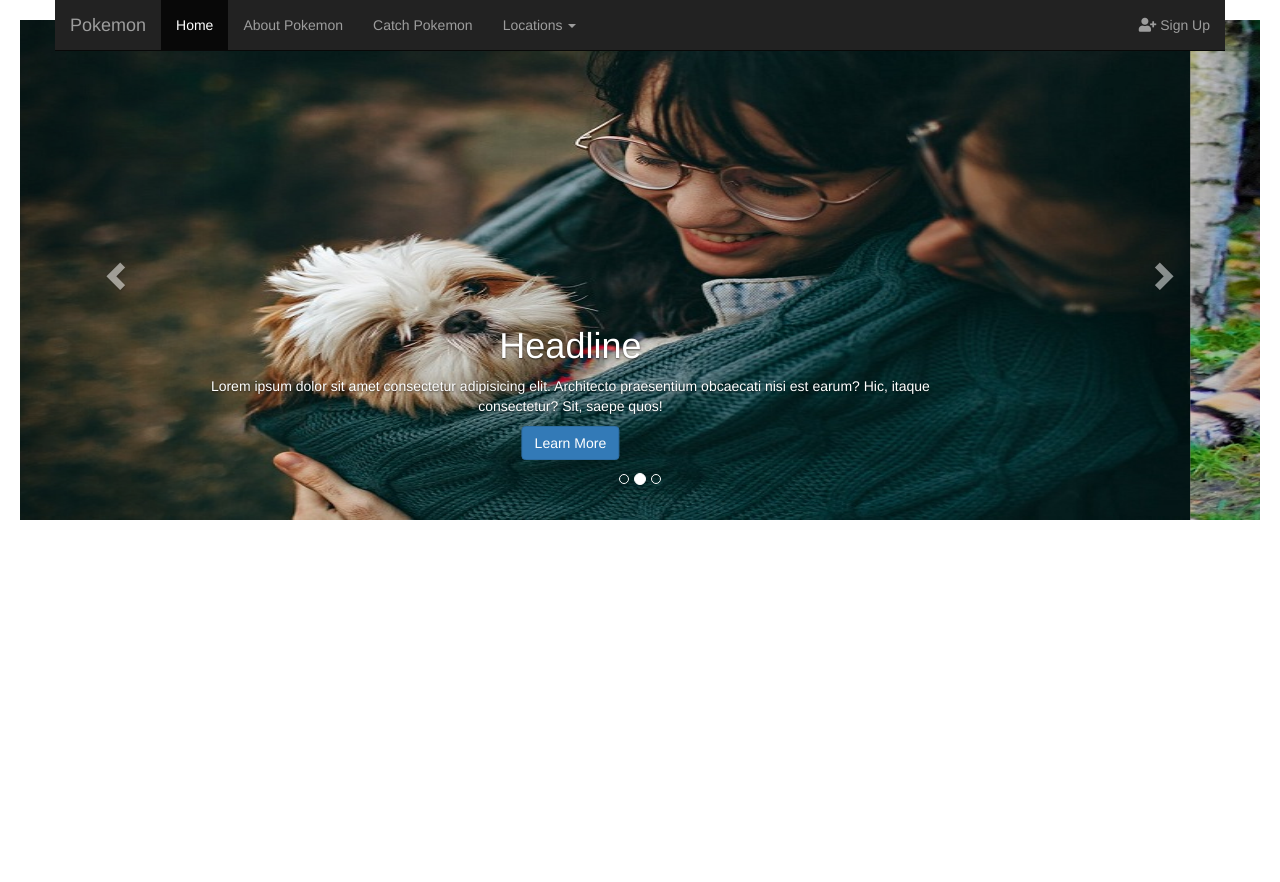
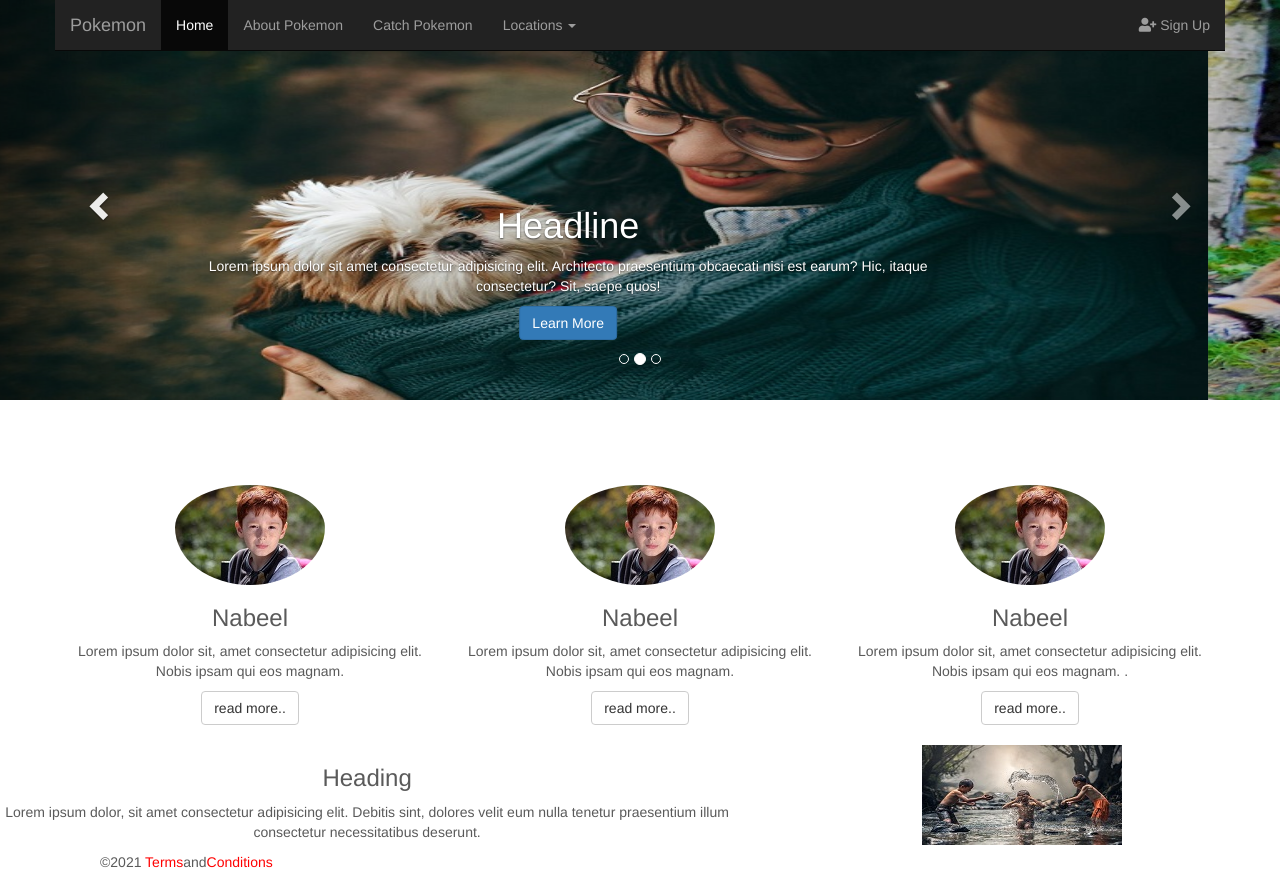
Before and after one commit to Aqib-Sarjeel/project_pokemon, a plain HTML site: page index.html in a window 1280 px wide. Before the commit the page ends 800 px from the top, so only its background shows below. Drawn offline with nearby package versions, Linux system fonts and the light colour scheme.

Commit message:
added new features

```diff
--- a/css/index.css
+++ b/css/index.css
@@ -1,45 +1,54 @@
-body{
-    padding: 20px;
+body {
+  /* padding: 20px; */
   color: #5a5a5a;
 }
-.wrapper{
+.wrapper {
   position: absolute;
   top: 0;
   right: 0;
   left: 0;
-    z-index: 20;
-
+  /* z-index: 20; */
 }
 
-.carousel{
-    height: 500px;
+.carousel {
+  height: 400px;
   margin-bottom: 50px;
-
-
-
-
-
-
 }
-.carousel-inner > .item > img{
+.carousel-inner > .item > img {
   position: absolute;
-    height: 500px;
+  height: 400px;
   min-width: 100%;
   top: 0;
   left: 0;
 }
 
-
-.carousel .item{
-
-    height: 500px;
+.carousel .item {
+  height: 400px;
   background-color: #777;
 }
 
-.wrapper > .container{
+.wrapper > .container {
   padding-left: 0;
   padding-right: 0;
 }
-.wrapper .navbar .container{
+.wrapper .navbar .container {
   width: auto;
 }
+
+
+.container img {
+  padding-top: 15px;
+}
+.row{
+    text-align: center;
+    padding-top: 20px;
+}
+.footer{
+    padding-left: 100px;
+}
+.c{
+    color: red;
+}
+.l{
+    color: red;
+}
--- a/index.html
+++ b/index.html
@@ -5,6 +5,10 @@
     <meta name="viewport" content="width=device-width, initial-scale=1.0" />
     <meta http-equiv="X-UA-Compatible" content="ie=edge" />
     <meta name="Description" content="Enter your description here" />
+    <link
+      rel="stylesheet"
+      href="https://cdnjs.cloudflare.com/ajax/libs/animate.css/4.1.1/animate.min.css"
+    />
     <link
       rel="stylesheet"
       href="https://cdnjs.cloudflare.com/ajax/libs/twitter-bootstrap/3.3.7/css/bootstrap.min.css"
@@ -89,11 +93,7 @@
       </div>
     </div>
     <!-- courosel start here -->
-    <div
-      id="myCarousel"
-      class="carousel slide"
-      data-ride="carousel"
-    >
+    <div id="myCarousel" class="carousel slide" data-ride="carousel">
       <!-- Indicators -->
       <ol class="carousel-indicators">
         <li
@@ -112,10 +112,12 @@
 
           <div class="container">
             <div class="carousel-caption">
-              <h1>
-                Headline
-              </h1>
-              <p>Lorem ipsum dolor sit amet consectetur adipisicing elit. Architecto praesentium obcaecati nisi est earum? Hic, itaque consectetur? Sit, saepe quos!</p>
+              <h1>Headline</h1>
+              <p>
+                Lorem ipsum dolor sit amet consectetur adipisicing elit.
+                Architecto praesentium obcaecati nisi est earum? Hic, itaque
+                consectetur? Sit, saepe quos!
+              </p>
               <p><a class="btn btn-primary" href="#">Learn More</a></p>
             </div>
           </div>
@@ -125,32 +127,33 @@
           <img src="images/slide2.jpg" alt="second slide" />
           <div class="container">
             <div class="carousel-caption">
-              <h1>
-                Headline
-              </h1>
-              <p>Lorem ipsum dolor sit amet consectetur adipisicing elit. Architecto praesentium obcaecati nisi est earum? Hic, itaque consectetur? Sit, saepe quos!</p>
+              <h1>Headline</h1>
+              <p>
+                Lorem ipsum dolor sit amet consectetur adipisicing elit.
+                Architecto praesentium obcaecati nisi est earum? Hic, itaque
+                consectetur? Sit, saepe quos!
+              </p>
               <p><a class="btn btn-primary" href="#">Learn More</a></p>
             </div>
           </div>
           <div class="carousel-caption"></div>
         </div>
 
-
         <div class="item">
           <img src="images/slide3.jpg" alt="third slide" />
           <div class="container">
             <div class="carousel-caption">
-              <h1>
-                Headline
-              </h1>
-              <p>Lorem ipsum dolor sit amet consectetur adipisicing elit. Architecto praesentium obcaecati nisi est earum? Hic, itaque consectetur? Sit, saepe quos!</p>
+              <h1>Headline</h1>
+              <p>
+                Lorem ipsum dolor sit amet consectetur adipisicing elit.
+                Architecto praesentium obcaecati nisi est earum? Hic, itaque
+                consectetur? Sit, saepe quos!
+              </p>
               <p><a class="btn btn-primary" href="#">Learn More</a></p>
             </div>
           </div>
           <div class="carousel-caption"></div>
         </div>
-
-
       </div>
 
       <!-- Controls -->
@@ -179,6 +182,69 @@
         <span class="sr-only">Next</span>
       </a>
     </div>
+    <div class="container">
+      <div class="row">
+        <div class="col-lg-4">
+          <img
+            src="images/boy.jpg"
+            class="img-circle animate__animated animate__heartBeat animate__infinite infinite infinite"
+            alt="boy"
+          />
+          <h3>Nabeel</h3>
+          <p>
+            Lorem ipsum dolor sit, amet consectetur adipisicing elit. Nobis
+            ipsam qui eos magnam.
+          </p>
+          <p class="btn btn-default">read more..</p>
+        </div>
+        <div class="col-lg-4">
+          <img
+            src="images/boy.jpg"
+            class="img-circle animate__animated animate__bounce animate__infinite infinite infinite"
+            alt="boy"
+          />
+          <h3>Nabeel</h3>
+          <p>
+            Lorem ipsum dolor sit, amet consectetur adipisicing elit. Nobis
+            ipsam qui eos magnam.
+          </p>
+          <p class="btn btn-default">read more..</p>
+        </div>
+        <div class="col-lg-4">
+          <img
+            src="images/boy.jpg"
+            class="img-circle animate__animated animate__swing animate__infinite infinite infinite"
+            alt="boy"
+          />
+          <h3>Nabeel</h3>
+          <p>
+            Lorem ipsum dolor sit, amet consectetur adipisicing elit. Nobis
+            ipsam qui eos magnam. .
+          </p>
+          <p class="btn btn-default">read more..</p>
+        </div>
+      </div>
+    </div>
+    <div class="row">
+      <div class="col-md-7">
+        <h3>Heading</h3>
+        <p>
+          Lorem ipsum dolor, sit amet consectetur adipisicing elit. Debitis
+          sint, dolores velit eum nulla tenetur praesentium illum consectetur
+          necessitatibus deserunt.
+        </p>
+      </div>
+      <div class="col-md-5">
+        <img src="images/playing.jpg" alt="boy playing" />
+      </div>
+    </div>
+    <footer class="footer">
+      <p>
+        &#169;2021 <a class="c" href="#">Terms</a>and<a class="l" href="#"
+          >Conditions</a
+        >
+      </p>
+    </footer>
 
     <script src="https://cdnjs.cloudflare.com/ajax/libs/jquery/3.5.1/jquery.min.js"></script>
     <script src="https://cdnjs.cloudflare.com/ajax/libs/twitter-bootstrap/3.3.7/js/bootstrap.min.js"></script>
```
Also changed, not shown: images/boy.jpg (added), images/playing.jpg (added). Lines whose indentation alone changed are shown as unchanged.
